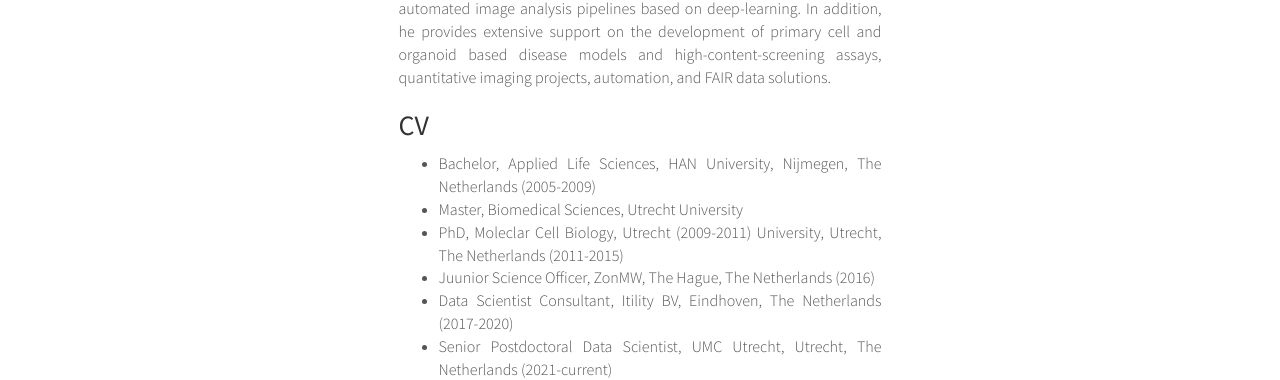
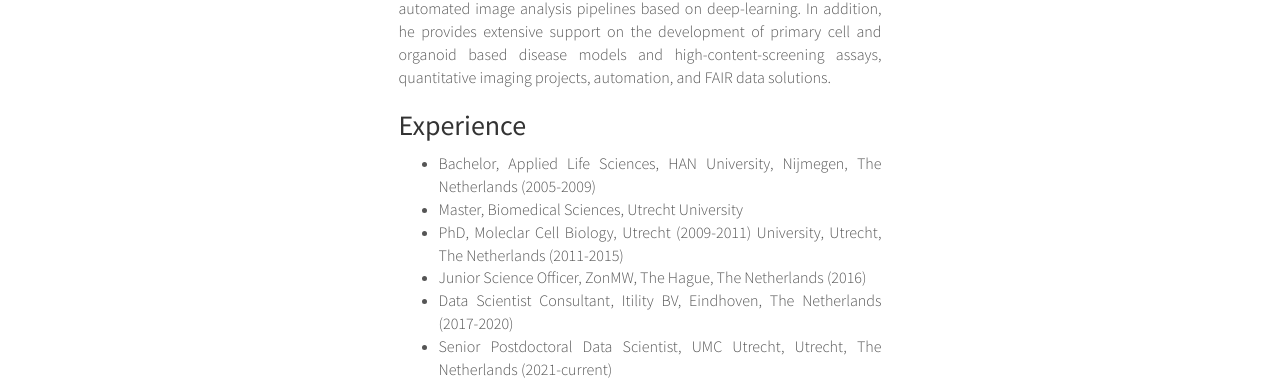
Before and after one commit to UMCU-BeekmanLab/umcu-beekmanlab.github.io, a Jekyll site: the page built from team/samvanbeuningen.md, in a window 1280 px wide and 1109 px high. Shown: the part 597-977 px from the top of the window. Built offline with Jekyll 4.4.1, drawn with Linux system fonts in a browser that asks for light colours; nearby versions of some CDN libraries; some web fonts are replaced.

```diff
--- a/team/samvanbeuningen.md
+++ b/team/samvanbeuningen.md
@@ -9,15 +9,16 @@ github: svbeuningen
 scholar: twTzPvYAAAAJ&hl
 linkedin: svbeuningen
 photo: samvanbeuningen.jpg
+umcu:
 ---
 
 ### Overview
 Sam van Beuningen has an educational background in molecular biology and holds a PhD in cell biology from Utrecht University. During his PhD project, he gained extensive experience in various molecular biology and advanced microscopy techniques at the Department of Cell Biology (Utrecht University). After obtaining his PhD, Sam continued his career as a Data Science consultant for various large Dutch enterprises. Here he developed various data and machine-learning solutions to improve business processes. Since January 2021 he is working within the Centre for Living Technologies where he combines his molecular biology and microscopy knowledge with his data science experience by developing automated image analysis pipelines based on deep-learning. In addition, he provides extensive support on the development of primary cell and organoid based disease models and high-content-screening assays, quantitative imaging projects, automation, and FAIR data solutions.
 
-### CV
+### Experience
 - Bachelor, Applied Life Sciences, HAN University, Nijmegen, The Netherlands (2005-2009)
 - Master, Biomedical Sciences, Utrecht University
 - PhD, Moleclar Cell Biology, Utrecht (2009-2011) University, Utrecht, The Netherlands (2011-2015)
-- Juunior Science Officer, ZonMW, The Hague, The Netherlands (2016)
+- Junior Science Officer, ZonMW, The Hague, The Netherlands (2016)
 - Data Scientist Consultant, Itility BV, Eindhoven, The Netherlands (2017-2020)
 - Senior Postdoctoral Data Scientist, UMC Utrecht, Utrecht, The Netherlands (2021-current)
```
Also changed, not shown: team/jeffreybeekman.md (+1 -1 lines), team/template.md (added, +21 -0 lines), 1 other file.
